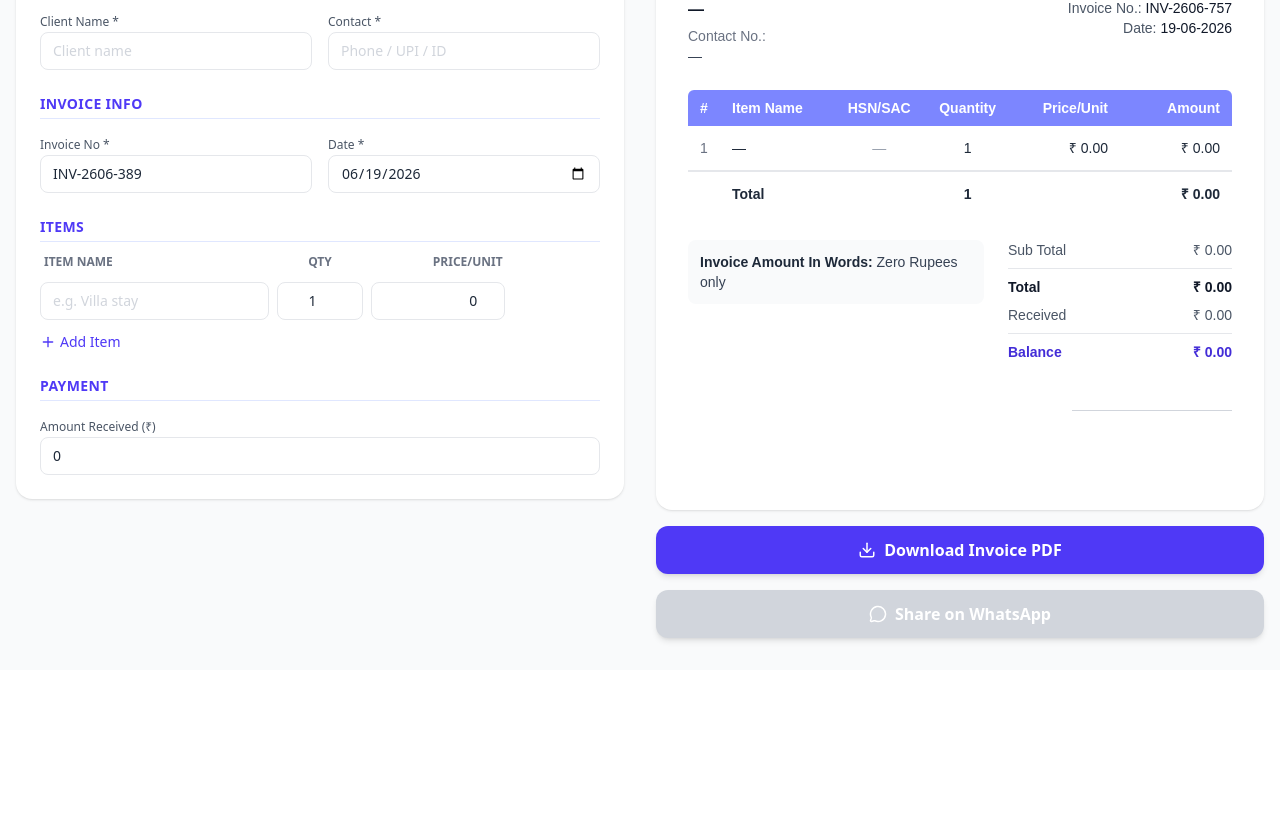
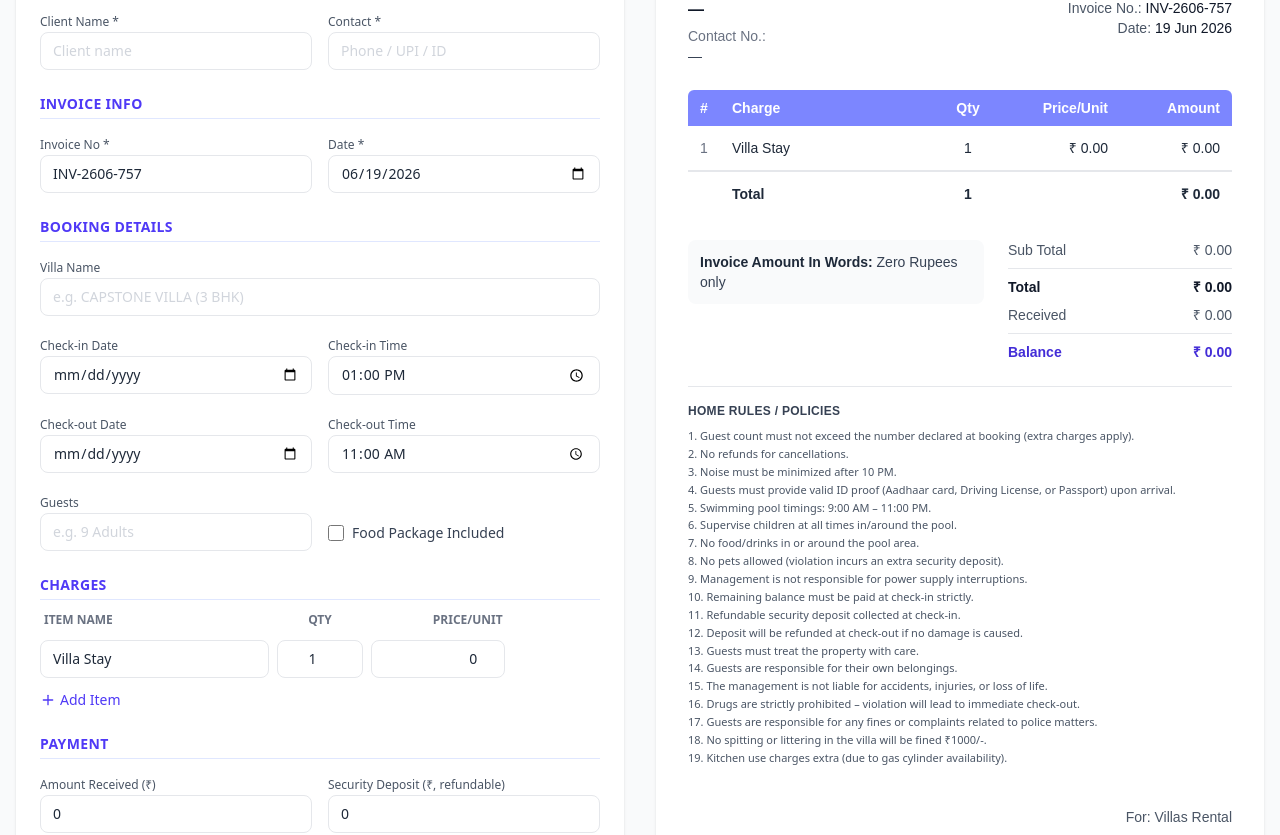
Before and after one commit to hemantnimble/Invoice-generator, a Next.js app: page / in a window 1280 px wide. Shown: the part 361-1196 px from the top of the page. Before the commit the page ends 1031 px from the top, so only its background shows below. Built offline with nearby package versions, Linux system fonts and the light colour scheme; no server answers; what @react-pdf/renderer would draw is missing.

Commit message:
inv update

```diff
--- a/src/app/invoice/new/page.tsx
+++ b/src/app/invoice/new/page.tsx
@@ -13,6 +13,8 @@ import { format } from "date-fns";
 import { ArrowLeft, FileText, Eye, Save, Loader2, Check } from "lucide-react";
 import type { Profile } from "@/types/database";
 import ShareImageButton from "@/components/invoice/ShareImageButton";
+import { DEFAULT_POLICIES } from "@/lib/default-policies";
+
 
 export default function NewInvoicePage() {
   const { status } = useSession();
@@ -71,8 +73,17 @@ export default function NewInvoicePage() {
   clientContact: "",
   invoiceNumber: generateInvoiceNumber(),
   invoiceDate: format(new Date(), "yyyy-MM-dd"),
-    items: [{ id: crypto.randomUUID(), name: "", quantity: 1, pricePerUnit: 0 }],
+  villaName: "",
+  checkInDate: "",
+  checkInTime: "13:00",
+  checkOutDate: "",
+  checkOutTime: "11:00",
+  guestCount: "",
+  foodIncluded: false,
+  items: [{ id: crypto.randomUUID(), name: "Villa Stay", quantity: 1, pricePerUnit: 0 }],
   amountReceived: 0,
+  securityDeposit: 0,
+  policies: DEFAULT_POLICIES,
   businessName: profile.business_name,
   businessPhone: profile.business_phone,
 };
--- a/src/app/page.tsx
+++ b/src/app/page.tsx
@@ -11,20 +11,21 @@ import { format } from "date-fns";
 import { FileText, Eye } from "lucide-react";
 import { useSession, signIn, signOut } from "next-auth/react";
 import ShareImageButton from "@/components/invoice/ShareImageButton";
+import { baseDefaults } from "@/components/invoice/InvoiceForm";
 
-const defaultValues: InvoiceSchema = {
-  clientName: "",
-  clientContact: "",
-  invoiceNumber: generateInvoiceNumber(),
-  invoiceDate: format(new Date(), "yyyy-MM-dd"),
-  items: [{ id: crypto.randomUUID(), name: "", quantity: 1, pricePerUnit: 0 }],
-  amountReceived: 0,
-  businessName: "Villas Rental",
-  businessPhone: "8999130727",
-};
+// const defaultValues: InvoiceSchema = {
+//   clientName: "",
+//   clientContact: "",
+//   invoiceNumber: generateInvoiceNumber(),
+//   invoiceDate: format(new Date(), "yyyy-MM-dd"),
+//   items: [{ id: crypto.randomUUID(), name: "", quantity: 1, pricePerUnit: 0 }],
+//   amountReceived: 0,
+//   businessName: "Villas Rental",
+//   businessPhone: "8999130727",
+// };
 
 export default function Home() {
-  const [invoiceData, setInvoiceData] = useState<InvoiceSchema>(defaultValues);
+  const [invoiceData, setInvoiceData] = useState<InvoiceSchema>(baseDefaults);
   const [mobileTab, setMobileTab] = useState<"form" | "preview">("form");
 
   const handleChange = useCallback((data: InvoiceSchema) => {
--- a/src/components/invoice/InvoiceForm.tsx
+++ b/src/components/invoice/InvoiceForm.tsx
@@ -5,6 +5,7 @@ import { useForm, useFieldArray } from "react-hook-form";
 import { zodResolver } from "@hookform/resolvers/zod";
 import { invoiceSchema, type InvoiceSchema } from "@/lib/invoice-schema";
 import { generateInvoiceNumber } from "@/lib/invoice-utils";
+import { DEFAULT_POLICIES } from "@/lib/default-policies";
 import { format } from "date-fns";
 import { Plus, Trash2 } from "lucide-react";
 import { cn } from "@/lib/utils";
@@ -14,6 +15,25 @@ type Props = {
   defaultValues?: InvoiceSchema;
 };
 
+const baseDefaults: InvoiceSchema = {
+  clientName: "",
+  clientContact: "",
+  invoiceNumber: generateInvoiceNumber(),
+  invoiceDate: format(new Date(), "yyyy-MM-dd"),
+  villaName: "",
+  checkInDate: "",
+  checkInTime: "13:00",
+  checkOutDate: "",
+  checkOutTime: "11:00",
+  guestCount: "",
+  foodIncluded: false,
+  items: [{ id: crypto.randomUUID(), name: "Villa Stay", quantity: 1, pricePerUnit: 0 }],
+  amountReceived: 0,
+  securityDeposit: 0,
+  policies: DEFAULT_POLICIES,
+  businessName: "Villas Rental",
+  businessPhone: "8999130727",
+};
 
 export default function InvoiceForm({ onChange, defaultValues }: Props) {
   const {
@@ -23,16 +43,7 @@ export default function InvoiceForm({ onChange, defaultValues }: Props) {
     formState: { errors },
   } = useForm<InvoiceSchema>({
     resolver: zodResolver(invoiceSchema),
-    defaultValues: defaultValues ?? {
-      clientName: "",
-      clientContact: "",
-      invoiceNumber: generateInvoiceNumber(),
-      invoiceDate: format(new Date(), "yyyy-MM-dd"),
-      items: [{ id: crypto.randomUUID(), name: "", quantity: 1, pricePerUnit: 0 }],
-      amountReceived: 0,
-      businessName: "Villas Rental",
-      businessPhone: "8999130727",
-    },
+    defaultValues: defaultValues ?? baseDefaults,
     mode: "onChange",
   });
 
@@ -88,10 +99,58 @@ export default function InvoiceForm({ onChange, defaultValues }: Props) {
         </div>
       </Section>
 
+      {/* Villa Booking Details */}
+      <Section title="Booking Details">
+        <div className="space-y-4">
+          <Field label="Villa Name">
+            <input
+              {...register("villaName")}
+              placeholder="e.g. CAPSTONE VILLA (3 BHK)"
+              className={inputClass}
+            />
+          </Field>
+
+          <div className="grid grid-cols-2 gap-4">
+            <Field label="Check-in Date">
+              <input type="date" {...register("checkInDate")} className={inputClass} />
+            </Field>
+            <Field label="Check-in Time">
+              <input type="time" {...register("checkInTime")} className={inputClass} />
+            </Field>
+          </div>
+
+          <div className="grid grid-cols-2 gap-4">
+            <Field label="Check-out Date">
+              <input type="date" {...register("checkOutDate")} className={inputClass} />
+            </Field>
+            <Field label="Check-out Time">
+              <input type="time" {...register("checkOutTime")} className={inputClass} />
+            </Field>
+          </div>
+
+          <div className="grid grid-cols-2 gap-4 items-end">
+            <Field label="Guests">
+              <input
+                {...register("guestCount")}
+                placeholder="e.g. 9 Adults"
+                className={inputClass}
+              />
+            </Field>
+            <label className="flex items-center gap-2 pb-2 text-sm text-gray-700 cursor-pointer">
+              <input
+                type="checkbox"
+                {...register("foodIncluded")}
+                className="w-4 h-4 rounded border-gray-300 text-indigo-600 focus:ring-indigo-400"
+              />
+              Food Package Included
+            </label>
+          </div>
+        </div>
+      </Section>
+
       {/* Line Items */}
-      <Section title="Items">
+      <Section title="Charges">
         <div className="space-y-3">
-          {/* Header */}
           <div className="grid grid-cols-12 gap-2 text-xs font-semibold text-gray-500 uppercase px-1">
             <span className="col-span-5">Item Name</span>
             <span className="col-span-2 text-center">Qty</span>
@@ -111,7 +170,7 @@ export default function InvoiceForm({ onChange, defaultValues }: Props) {
               <div className="col-span-2">
                 <input
                   type="number"
-                  {...register(`items.${index}.quantity`)}
+                  {...register(`items.${index}.quantity`, { valueAsNumber: true })}
                   min={1}
                   className={cn(inputClass, "text-center")}
                 />
@@ -119,7 +178,7 @@ export default function InvoiceForm({ onChange, defaultValues }: Props) {
               <div className="col-span-3">
                 <input
                   type="number"
-                  {...register(`items.${index}.pricePerUnit`)}
+                  {...register(`items.${index}.pricePerUnit`, { valueAsNumber: true })}
                   min={0}
                   placeholder="0"
                   className={cn(inputClass, "text-right")}
@@ -153,15 +212,36 @@ export default function InvoiceForm({ onChange, defaultValues }: Props) {
 
       {/* Payment */}
       <Section title="Payment">
+        <div className="grid grid-cols-2 gap-4">
           <Field label="Amount Received (₹)" error={errors.amountReceived?.message}>
             <input
               type="number"
-            {...register("amountReceived")}
+              {...register("amountReceived", { valueAsNumber: true })}
               min={0}
               placeholder="0"
               className={inputClass}
             />
           </Field>
+          <Field label="Security Deposit (₹, refundable)">
+            <input
+              type="number"
+              {...register("securityDeposit", { valueAsNumber: true })}
+              min={0}
+              placeholder="0"
+              className={inputClass}
+            />
+          </Field>
+        </div>
+      </Section>
+
+      {/* Policies */}
+      <Section title="Home Rules / Policies (optional, shown on invoice if filled)">
+        <textarea
+          {...register("policies")}
+          rows={8}
+          className={cn(inputClass, "font-mono text-xs leading-relaxed resize-y")}
+          placeholder="Leave empty to hide this section on the invoice"
+        />
       </Section>
     </div>
   );
@@ -200,3 +280,6 @@ function Field({
 
 const inputClass =
   "w-full rounded-lg border border-gray-200 px-3 py-2 text-sm text-gray-800 focus:outline-none focus:ring-2 focus:ring-indigo-300 focus:border-indigo-400 transition placeholder:text-gray-300";
+
+
+export { baseDefaults };
--- a/src/components/invoice/InvoicePreview.tsx
+++ b/src/components/invoice/InvoicePreview.tsx
@@ -13,13 +13,17 @@ type Props = {
 export default function InvoicePreview({ data, logoUrl, signatureUrl }: Props) {
   const invoice = computeInvoice(data);
 
-  const formatDate = (dateStr: string) => {
+  const formatDate = (dateStr?: string) => {
+    if (!dateStr) return "—";
     try {
-      return format(new Date(dateStr), "dd-MM-yyyy");
+      return format(new Date(dateStr), "dd MMM yyyy");
     } catch {
       return dateStr;
     }
   };
+
+  const hasBookingDetails =
+    invoice.villaName || invoice.checkInDate || invoice.checkOutDate || invoice.guestCount;
 
   return (
     <div
@@ -38,7 +42,7 @@ export default function InvoicePreview({ data, logoUrl, signatureUrl }: Props) {
             Phone no.: {invoice.businessPhone || "—"}
           </p>
         </div>
-        <div className="w-16 h-16 rounded-full border-2 border-gray-300 flex items-center justify-center text-xs text-gray-400 font-medium overflow-hidden">
+        <div className="w-16 h-16 rounded-full border-2 border-gray-300 flex items-center justify-center text-xs text-gray-400 font-medium overflow-hidden shrink-0">
           {logoUrl ? (
             // eslint-disable-next-line @next/next/no-img-element
             <img src={logoUrl} alt="Logo" className="w-full h-full object-cover" />
@@ -50,16 +54,14 @@ export default function InvoicePreview({ data, logoUrl, signatureUrl }: Props) {
 
       {/* Title */}
       <h2 className="text-center text-xl font-bold mb-6 tracking-wide">
-        Tax Invoice
+        Booking Invoice
       </h2>
 
       {/* Bill To + Invoice Details */}
       <div className="flex justify-between mb-6">
         <div>
           <p className="text-sm font-bold text-gray-700 mb-1">Bill To</p>
-          <p className="font-semibold text-gray-900">
-            {invoice.clientName || "—"}
-          </p>
+          <p className="font-semibold text-gray-900">{invoice.clientName || "—"}</p>
           <p className="text-sm text-gray-500 mt-1">Contact No.:</p>
           <p className="text-sm text-gray-700 break-all max-w-[200px]">
             {invoice.clientContact || "—"}
@@ -69,9 +71,7 @@ export default function InvoicePreview({ data, logoUrl, signatureUrl }: Props) {
           <p className="text-sm font-bold text-gray-700 mb-1">Invoice Details</p>
           <p className="text-sm text-gray-600">
             Invoice No.:{" "}
-            <span className="font-medium text-gray-900">
-              {invoice.invoiceNumber}
-            </span>
+            <span className="font-medium text-gray-900">{invoice.invoiceNumber}</span>
           </p>
           <p className="text-sm text-gray-600">
             Date:{" "}
@@ -82,14 +82,52 @@ export default function InvoicePreview({ data, logoUrl, signatureUrl }: Props) {
         </div>
       </div>
 
+      {/* Booking Details */}
+      {hasBookingDetails && (
+        <div className="mb-6 bg-indigo-50 rounded-xl p-4">
+          {invoice.villaName && (
+            <p className="font-bold text-indigo-900 mb-3 text-sm">
+              🏠 {invoice.villaName}
+            </p>
+          )}
+          <div className="grid grid-cols-2 gap-y-2 text-sm">
+            <div>
+              <span className="text-gray-500">Check-in: </span>
+              <span className="font-medium text-gray-900">
+                {formatDate(invoice.checkInDate)}
+                {invoice.checkInTime && `, ${formatTime(invoice.checkInTime)}`}
+              </span>
+            </div>
+            <div>
+              <span className="text-gray-500">Check-out: </span>
+              <span className="font-medium text-gray-900">
+                {formatDate(invoice.checkOutDate)}
+                {invoice.checkOutTime && `, ${formatTime(invoice.checkOutTime)}`}
+              </span>
+            </div>
+            {invoice.guestCount && (
+              <div>
+                <span className="text-gray-500">Guests: </span>
+                <span className="font-medium text-gray-900">{invoice.guestCount}</span>
+              </div>
+            )}
+            <div>
+              <span className="text-gray-500">Food Package: </span>
+              <span className="font-medium text-gray-900">
+                {invoice.foodIncluded ? "Included" : "Not Included"}
+              </span>
+            </div>
+          </div>
+        </div>
+      )}
+
       {/* Items Table */}
       <table className="w-full mb-6 text-sm">
         <thead>
           <tr className="bg-indigo-400 text-white">
             <th className="py-2 px-3 text-left rounded-tl-md w-8">#</th>
-            <th className="py-2 px-3 text-left">Item Name</th>
-            <th className="py-2 px-3 text-center w-24">HSN/SAC</th>
-            <th className="py-2 px-3 text-center w-20">Quantity</th>
+            <th className="py-2 px-3 text-left">Charge</th>
+            <th className="py-2 px-3 text-center w-20">Qty</th>
             <th className="py-2 px-3 text-right w-28">Price/Unit</th>
             <th className="py-2 px-3 text-right rounded-tr-md w-28">Amount</th>
           </tr>
@@ -98,14 +136,9 @@ export default function InvoicePreview({ data, logoUrl, signatureUrl }: Props) {
           {invoice.items.map((item, index) => (
             <tr key={item.id} className="border-b border-gray-100">
               <td className="py-3 px-3 text-gray-500">{index + 1}</td>
-              <td className="py-3 px-3 font-medium">
-                {item.name || "—"}
-              </td>
-              <td className="py-3 px-3 text-center text-gray-400">—</td>
+              <td className="py-3 px-3 font-medium">{item.name || "—"}</td>
               <td className="py-3 px-3 text-center">{item.quantity}</td>
-              <td className="py-3 px-3 text-right">
-                ₹ {formatCurrency(item.pricePerUnit)}
-              </td>
+              <td className="py-3 px-3 text-right">₹ {formatCurrency(item.pricePerUnit)}</td>
               <td className="py-3 px-3 text-right">
                 ₹ {formatCurrency(item.quantity * item.pricePerUnit)}
               </td>
@@ -116,27 +149,22 @@ export default function InvoicePreview({ data, logoUrl, signatureUrl }: Props) {
           <tr className="border-t-2 border-gray-200 font-bold">
             <td className="py-3 px-3" />
             <td className="py-3 px-3">Total</td>
-            <td />
             <td className="py-3 px-3 text-center">
-              {invoice.items.reduce((s, i) => s + i.quantity, 0)}
+              {invoice.items.reduce((s, i) => s + Number(i.quantity), 0)}
             </td>
             <td />
-            <td className="py-3 px-3 text-right">
-              ₹ {formatCurrency(invoice.total)}
-            </td>
+            <td className="py-3 px-3 text-right">₹ {formatCurrency(invoice.total)}</td>
           </tr>
         </tfoot>
       </table>
 
       {/* Amount in Words + Summary */}
       <div className="flex justify-between items-start gap-6 mt-4">
-        {/* Words */}
         <div className="flex-1 bg-gray-50 rounded-lg p-3 text-sm">
           <span className="font-bold">Invoice Amount In Words: </span>
           <span className="text-gray-700">{invoice.amountInWords}</span>
         </div>
 
-        {/* Summary */}
         <div className="w-56 text-sm space-y-2">
           <div className="flex justify-between text-gray-600">
             <span>Sub Total</span>
@@ -154,18 +182,51 @@ export default function InvoicePreview({ data, logoUrl, signatureUrl }: Props) {
             <span>Balance</span>
             <span>₹ {formatCurrency(invoice.balance)}</span>
           </div>
+          {!!invoice.securityDeposit && invoice.securityDeposit > 0 && (
+            <div className="flex justify-between text-amber-700 bg-amber-50 rounded-md px-2 py-1.5 mt-2">
+              <span className="text-xs font-medium">Security Deposit (refundable)</span>
+              <span className="text-xs font-bold">₹ {formatCurrency(invoice.securityDeposit)}</span>
+            </div>
+          )}
         </div>
       </div>
 
+      {/* Policies */}
+      {invoice.policies && invoice.policies.trim().length > 0 && (
+        <div className="mt-6 pt-4 border-t border-gray-200">
+          <p className="text-xs font-bold text-gray-700 mb-2 uppercase tracking-wide">
+            Home Rules / Policies
+          </p>
+          <pre className="text-[11px] text-gray-600 whitespace-pre-wrap leading-relaxed font-sans">
+            {invoice.policies}
+          </pre>
+        </div>
+      )}
+
       {/* Signature */}
+      <div className="mt-10 text-right text-sm text-gray-600">
+        <p>For: {invoice.businessName || "Villas Rental"}</p>
         <div className="mt-8 mb-2 ml-auto" style={{ width: 160, height: 60 }}>
           {signatureUrl ? (
             // eslint-disable-next-line @next/next/no-img-element
-          <img src={signatureUrl} alt="Signature" className="w-full h-full object-contain" />
+            <img src={signatureUrl} alt="Signature" className="w-full h-full object-contain ml-auto" />
           ) : (
             <div className="border-t border-gray-300 w-40 ml-auto mt-12" />
           )}
         </div>
+        <p className="font-semibold text-gray-800">Authorized Signatory</p>
+      </div>
     </div>
   );
 }
+
+function formatTime(time: string): string {
+  try {
+    const [h, m] = time.split(":").map(Number);
+    const period = h >= 12 ? "PM" : "AM";
+    const hour12 = h % 12 === 0 ? 12 : h % 12;
+    return `${hour12}:${String(m).padStart(2, "0")} ${period}`;
+  } catch {
+    return time;
+  }
+}
--- /dev/null
+++ b/src/lib/default-policies.ts
@@ -0,0 +1,19 @@
+export const DEFAULT_POLICIES = `1. Guest count must not exceed the number declared at booking (extra charges apply).
+2. No refunds for cancellations.
+3. Noise must be minimized after 10 PM.
+4. Guests must provide valid ID proof (Aadhaar card, Driving License, or Passport) upon arrival.
+5. Swimming pool timings: 9:00 AM – 11:00 PM.
+6. Supervise children at all times in/around the pool.
+7. No food/drinks in or around the pool area.
+8. No pets allowed (violation incurs an extra security deposit).
+9. Management is not responsible for power supply interruptions.
+10. Remaining balance must be paid at check-in strictly.
+11. Refundable security deposit collected at check-in.
+12. Deposit will be refunded at check-out if no damage is caused.
+13. Guests must treat the property with care.
+14. Guests are responsible for their own belongings.
+15. The management is not liable for accidents, injuries, or loss of life.
+16. Drugs are strictly prohibited – violation will lead to immediate check-out.
+17. Guests are responsible for any fines or complaints related to police matters.
+18. No spitting or littering in the villa will be fined ₹1000/-.
+19. Kitchen use charges extra (due to gas cylinder availability).`;
--- a/src/lib/invoice-schema.ts
+++ b/src/lib/invoice-schema.ts
@@ -12,8 +12,22 @@ export const invoiceSchema = z.object({
   clientContact: z.string().min(1, "Contact is required"),
   invoiceNumber: z.string().min(1, "Invoice number is required"),
   invoiceDate: z.string().min(1, "Date is required"),
+
+  // Villa booking details
+  villaName: z.string().optional(),
+  checkInDate: z.string().optional(),
+  checkInTime: z.string().optional(),
+  checkOutDate: z.string().optional(),
+  checkOutTime: z.string().optional(),
+  guestCount: z.string().optional(),
+  foodIncluded: z.boolean().optional(),
+
   items: z.array(lineItemSchema).min(1, "Add at least one item"),
   amountReceived: z.coerce.number().min(0, "Amount must be positive"),
+  securityDeposit: z.coerce.number().min(0).optional(),
+
+  policies: z.string().optional(),
+
   businessName: z.string().optional(),
   businessPhone: z.string().optional(),
 });
```
Also changed, not shown: src/types/invoice.ts (+11 -5 lines). Lines whose indentation alone changed are shown as unchanged.
